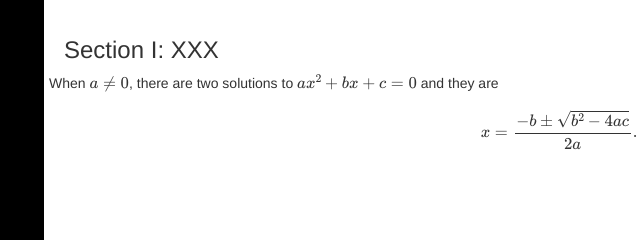
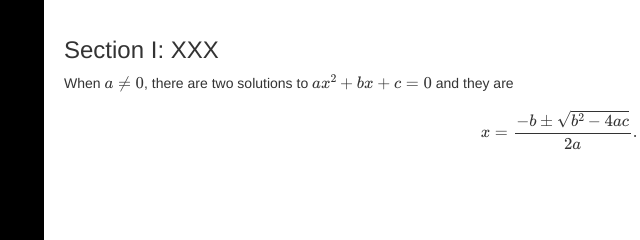
Before and after one commit to philipprathjen/masterthesis, a plain HTML site: page index.html in a window 1280 px wide. Shown: the part 198-438 px from the top of the page, 206-846 px from the left. Drawn offline with nearby package versions, Linux system fonts and the light colour scheme; some packages are replaced by stand-ins of ours; a script that the page names is missing.

Commit message:
new text edit

```diff
--- a/index.html
+++ b/index.html
@@ -95,12 +95,8 @@
                 </div>
                 <div class="col-md-3"></div>
             </div>
-            <div class="row">
-                When $a \ne 0$, there are two solutions to \(ax^2 + bx + c = 0\) and they are
-$$x = {-b \pm \sqrt{b^2-4ac} \over 2a}.$$
-
-            </div>
-
+                <p> When $a \ne 0$, there are two solutions to \(ax^2 + bx + c = 0\) and they are
+                $$x = {-b \pm \sqrt{b^2-4ac} \over 2a}.$$</p>
         </div>
         <!-- /#page-content-wrapper -->
 
```
